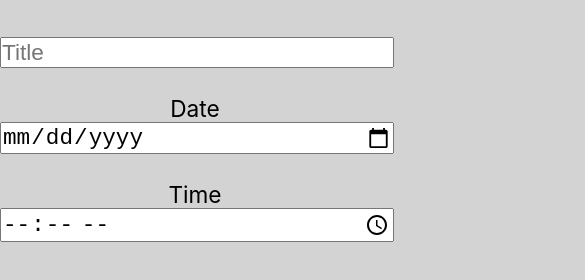
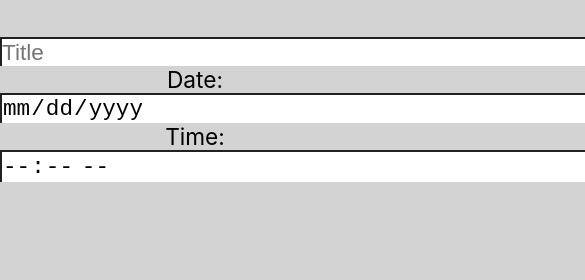
Before and after one commit to verv0022/remembrall, a website: page www/index.html in a window 390 px wide. Both pictures are taken after a click on the element "Add". Shown: the part 88-368 px from the top of the page, 585 px wide, since content can reach past the window. Drawn offline with Linux system fonts and the light colour scheme; some packages are replaced by stand-ins of ours.

Commit message:
small css change

```diff
--- a/www/css/index.css
+++ b/www/css/index.css
@@ -109,6 +109,8 @@ header {
     color:red;
 }
 
-input{
-    width:100%
+form > input{
+    border-bottom:none;;
+    width: 100vh;
+
 }
--- a/www/index.html
+++ b/www/index.html
@@ -38,11 +38,13 @@
             </header>
 
             <section id="input">
-                <input type="text" id="title" placeholder="Title" /> <br>
-                <label for="">Date</label>
-                <input type="date" id="date"/> <br>
-                <label for="">Time</label>
-                <input type="time" id="time"/>
+                <form action="">
+                    <input type="text" id="title" placeholder="Title" /> <br>
+                    <label for="">Date:</label>
+                    <input type="date" id="date" /> <br>
+                    <label for="">Time:</label>
+                    <input type="time" id="time" />
+                </form>
             </section>
         </section>
 
```
